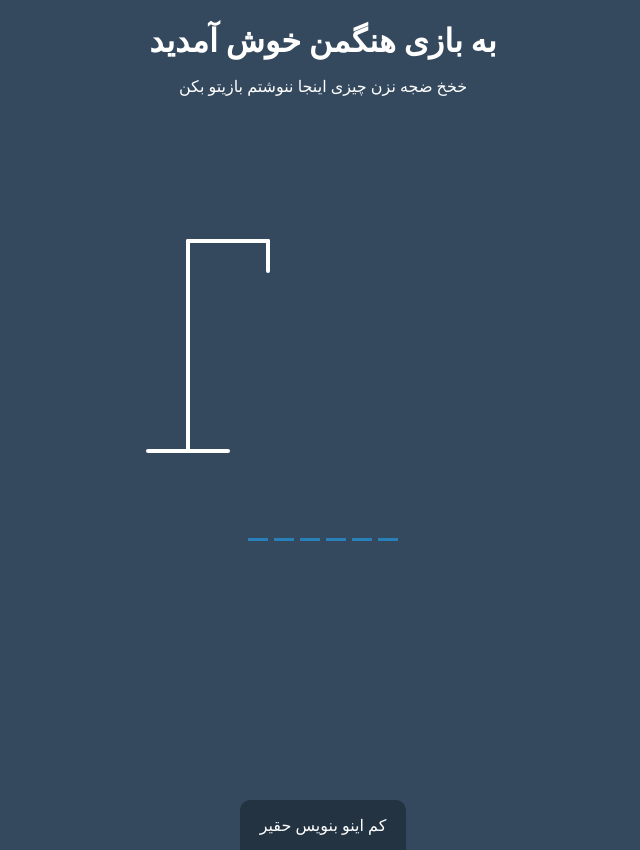
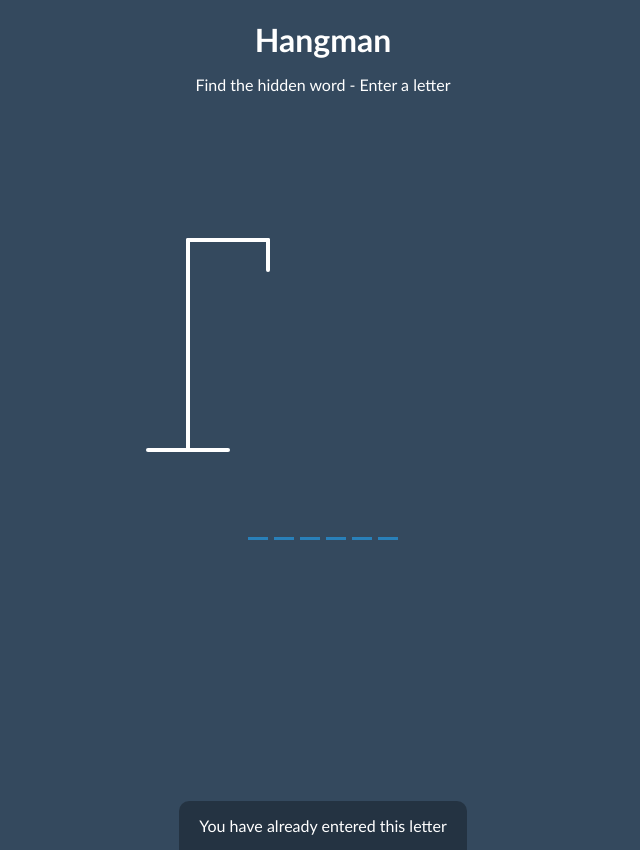
Before and after one commit to AmirAliEidivandi/Hangman-Game, a plain HTML site: page index.html in a window 1280 px wide. Shown: the whole page, without its empty margins (317-957 px from the left). Drawn offline with Linux system fonts and the light colour scheme.

Commit message:
19/1/2022
change html file

```diff
--- a/index.html
+++ b/index.html
@@ -1,17 +1,16 @@
 <!DOCTYPE html>
 <html lang="en">
-
     <head>
         <meta charset="UTF-8" />
         <meta http-equiv="X-UA-Compatible" content="IE=edge" />
         <meta name="viewport" content="width=device-width, initial-scale=1.0" />
-    <link rel="stylesheet" href="style.css" />
+        <link rel="stylesheet" href="./style.css" />
         <title>HangMan</title>
     </head>
 
     <body>
-    <h1>به بازی هنگمن خوش آمدید</h1>
-    <p>خخخ ضجه نزن چیزی اینجا ننوشتم بازیتو بکن</p>
+        <h1>Hangman</h1>
+        <p>Find the hidden word - Enter a letter</p>
         <div class="game-container">
             <svg height="250" width="200" class="figure-container">
                 <!-- Rpd -->
@@ -43,17 +42,16 @@
         <div class="popup-container" id="popup-container">
             <div class="popup">
                 <h2 id="final-message">You Have Won</h2>
-            <button id="play-button">بازم میخوای بری؟</button>
+                <button id="play-button">Play Again</button>
             </div>
         </div>
 
         <!-- Notification -->
         <div class="notification-container" id="notification-container">
-        <p>کم اینو بنویس حقیر</p>
+            <p>You have already entered this letter</p>
         </div>
 
         <!-- javascript -->
         <script src="./script.js"></script>
     </body>
-
 </html>
--- a/style.css
+++ b/style.css
@@ -5,7 +5,7 @@
 body {
     background-color: #34495e;
     color: #fff;
-    font-family: 'Gill Sans', 'Gill Sans MT', Calibri, 'Trebuchet MS', sans-serif;
+    font-family: "Gill Sans", "Gill Sans MT", Calibri, "Trebuchet MS", sans-serif;
     display: flex;
     flex-direction: column;
     align-items: center;
```
Also changed, not shown: script.js (+7 -9 lines). Lines whose indentation alone changed are shown as unchanged.
